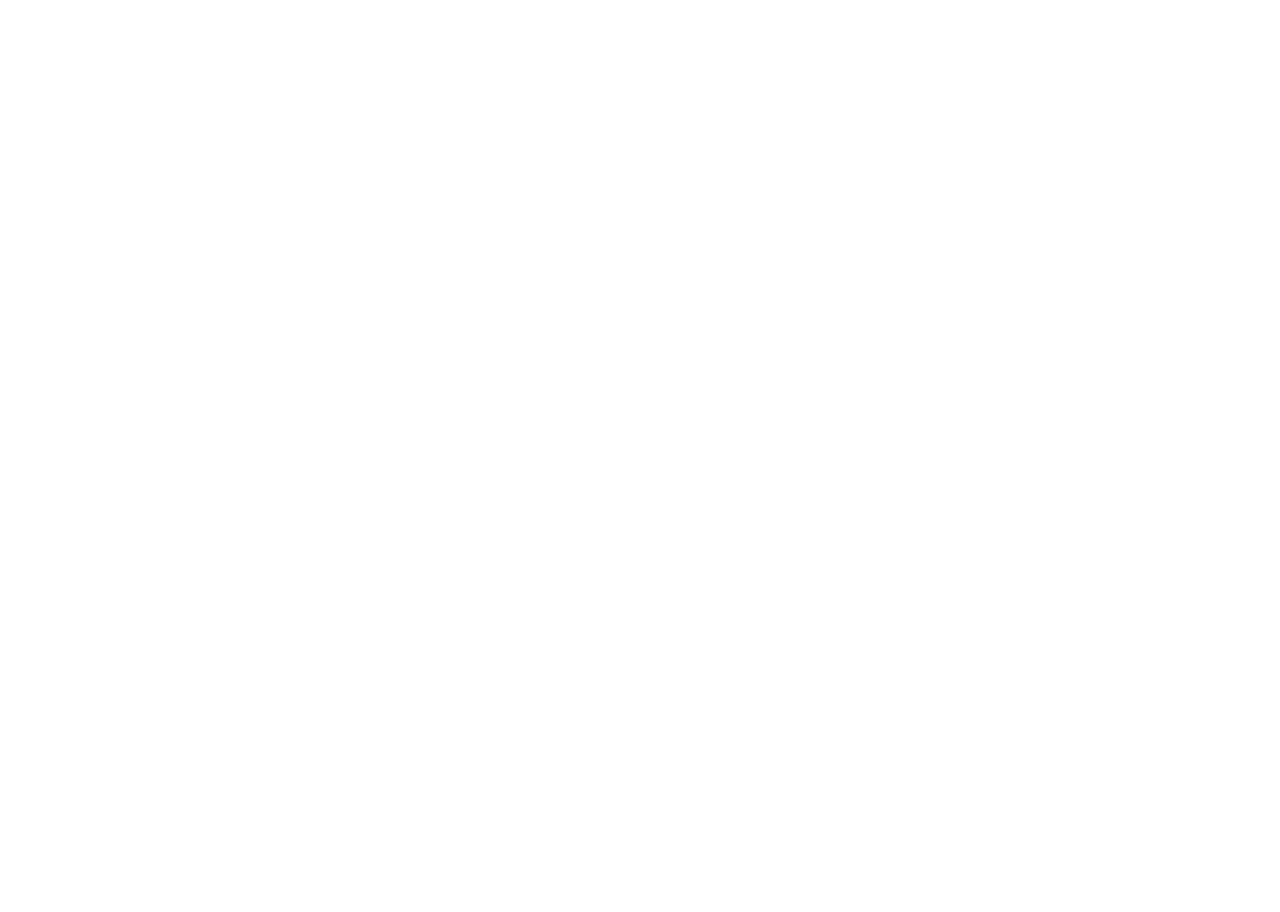
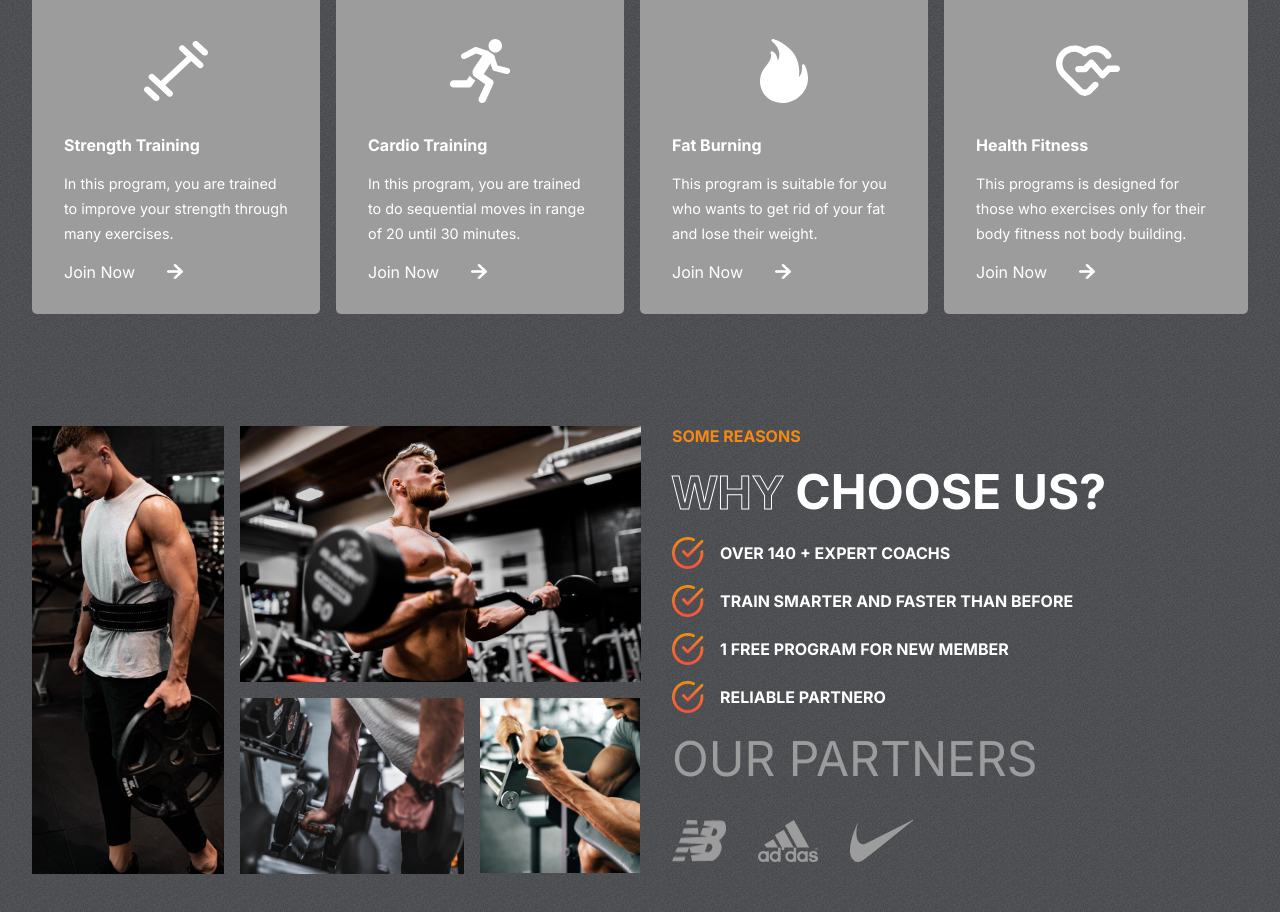
Before and after one commit to Fercho240899/The-best-fitness-club-in-the-town, a React (Create React App) app: page / in a window 1280 px wide. Shown: the part 940-1852 px from the top of the page. Before the commit the page ends 800 px from the top, so only its background shows below. Built offline with nearby package versions, Linux system fonts and the light colour scheme.

Commit message:
Programs and Reasons done

```diff
--- a/src/App.css
+++ b/src/App.css
@@ -29,7 +29,18 @@
   -webkit-text-stroke-color: white;
 }
 .btn{
+  background-color: white;
   padding: 0.8rem;
   border-radius: 5px;
-  border: none;
+  border: 4px solid transparent;
+  font-weight: bold;
+  font-size: 14px;
+  transition: 300ms all;
+  display: flex;
+  align-items: center;
+  justify-content: center;
 }
+
+.btn:hover{
+  cursor: pointer;
+}
--- a/src/App.js
+++ b/src/App.js
@@ -1,10 +1,14 @@
 import './App.css';
 import Hero from './components/Hero/Hero'
+import Programs from './components/Programs/Programs';
+import Reasons from './components/Reasons/Reasons'
 
 function App() {
   return (
     <div className="App">
           <Hero/>
+          <Programs/>
+          <Reasons/>
     </div>
   );
 }
--- /dev/null
+++ b/src/components/Programs/Programs.css
@@ -0,0 +1,67 @@
+.Programs{
+    display: flex;
+    flex-direction: column;
+    gap: 2rem;
+    padding: 1rem 2rem ;
+}
+.programs-header{
+    display: flex;
+    gap: 5rem;  /* para separar palabras*/
+    font-weight: bold;
+    font-size: 3rem;
+    justify-content: center;
+    color: white;
+    text-transform: uppercase;
+    font-style: italic;
+}
+.program-categories{
+    display: flex;
+    gap: 1rem;
+}
+.category{
+    display: flex;
+    flex-direction: column;
+    gap: 1rem;
+    background-color: var(--gray);
+    padding: 2rem;
+    border-radius: 5px;
+    color: white;
+    justify-content: space-between;
+
+}
+
+.category>:nth-child(1){
+    display: flex;
+    flex-direction: column;
+    gap: 2rem;
+    padding: 1rem 5rem ;
+    width: 4rem;
+    height: 4rem;
+    fill: white;
+}
+
+.category>:nth-child(2){
+    font-size: 1rem;
+    font-weight: bold;
+}
+
+.category>:nth-child(3){
+    font-size: 0.9rem;
+    line-height: 25px;
+}
+
+.join-now{
+    display: flex;
+    align-items: center;
+    gap: 2rem;
+}
+
+.join-now>img{
+    width: 1rem;
+}
+
+.category:hover{
+    cursor: pointer;
+    background: var(--planCard);
+    cursor: pointer;
+}
--- /dev/null
+++ b/src/components/Programs/Programs.jsx
@@ -0,0 +1,32 @@
+import React from "react";
+import "./Programs.css";
+import { programsData } from "../../data/programsData";
+import RightArrow from "../../assets/rightArrow.png"
+
+const Programs = () => {
+  return (
+    <div className="Programs" id="programs">
+      {/*header*/}
+      <div className="programs-header">
+        <span className="stroke-text">Explore our</span>
+        <span>Programs</span>
+        <span className="stroke-text">To shape you</span>
+      </div>
+
+      <div className="program-categories">
+        {programsData.map((program) =>(
+            <div className="category">
+                {program.image}
+                <span>{program.heading}</span>
+                <span>{program.details}</span>
+                <div className="join-now">
+                    <span>Join Now</span>
+                    <img src={RightArrow} alt="" />
+                </div>
+            </div>
+        ))}
+      </div>
+    </div>
+  );
+};
+export default Programs;
--- /dev/null
+++ b/src/components/Reasons/Reasons.css
@@ -0,0 +1,82 @@
+.Reasons{
+    padding: 0 2rem;
+    display: flex;
+    gap: 2rem;
+}
+
+.left-r{
+    flex: 1 1;
+    display: grid;
+    grid-template-columns: repeat(3, 1fr);
+    gap: 1rem;
+    grid-auto-rows: 1fr;
+}
+
+.left-r>img{
+    object-fit: cover;
+
+}
+
+.left-r>:nth-child(1){
+    width: 12rem;
+    grid-row: 1/3;
+    height: 28rem;
+}
+.left-r>:nth-child(2){
+    width: auto;
+    height: 16rem;
+    grid-column: 2/4;
+}
+.left-r>:nth-child(3){
+    width: 14rem;
+    height: 11rem;
+    grid-column: 2/3;
+    grid-row: 2;
+}
+.left-r>:nth-child(4){
+    width: 10rem;
+    grid-row: 2;
+    grid-column: 3/4;
+}
+.right-r{
+    flex: 1 1;
+    text-transform: uppercase;
+    gap: 1rem;
+    display: flex;
+    flex-direction: column;
+}
+.right-r>span{
+    font-weight: bold;
+    color: var(--orange);
+}
+
+.right-r>div{
+    color: white;
+    font-size: 3rem;
+    font-weight: bold;
+}
+
+.details-r{
+    display: flex;
+    flex-direction: column;
+    gap: 1rem;
+
+}
+
+.details-r>div{
+    display: flex;
+    font-size: 1rem;
+    gap: 1rem;
+    align-items: center;
+}
+.details-r>div>img{
+    width: 2rem;
+    height: 2rem;
+}
+
+.partners{
+    padding: 2rem 0;
+    display: flex;
+    flex-direction: row;
+    gap: 2rem;
+}
--- /dev/null
+++ b/src/components/Reasons/Reasons.jsx
@@ -0,0 +1,72 @@
+import React from "react";
+import "./Reasons.css";
+import image1 from '../../assets/image1.png'
+import image2 from '../../assets/image2.png'
+import image3 from '../../assets/image3.png'
+import image4 from '../../assets/image4.png'
+import tick from '../../assets/tick.png'
+import nb from '../../assets/nb.png'
+import adidas from '../../assets/adidas.png'
+import nike from '../../assets/nike.png'
+
+
+const Reasons = () => {
+  return (
+    <div className="Reasons" id="reasons">
+      <div className="left-r">
+        <img src={image1} alt="" />
+        <img src={image2} alt="" />
+        <img src={image3} alt="" />
+        <img src={image4} alt="" />
+      </div>
+      <div className="right-r">
+        <span>Some Reasons</span>
+        <div>
+          <span className="stroke-text">why</span>
+          <span> choose us?</span>
+        </div>
+
+        <div className="details-r">
+          <div>
+            <img src={tick} alt="" />
+            <span>over 140 + expert coachs</span>
+          </div>
+
+          <div>
+            <img src={tick} alt="" />
+            <span>train smarter and faster than before</span>
+          </div>
+
+          <div>
+            <img src={tick} alt="" />
+            <span>1 free program for new member</span>
+          </div>
+
+          <div>
+            <img src={tick} alt="" />
+            <span>reliable partnero</span>
+          </div>
+        </div>
+
+        <div>
+          <img src="" alt="" />
+          <span
+            style={{
+              color: "var(--gray)",
+              fontWeight: "normal",
+            }}
+          >
+            OUR PARTNERS
+          </span>
+
+          <div className="partners">
+            <img src={nb} alt="" />
+            <img src={adidas} alt="" />
+            <img src={nike} alt="" />
+          </div>
+        </div>
+      </div>
+    </div>
+  );
+};
+export default Reasons;
```
